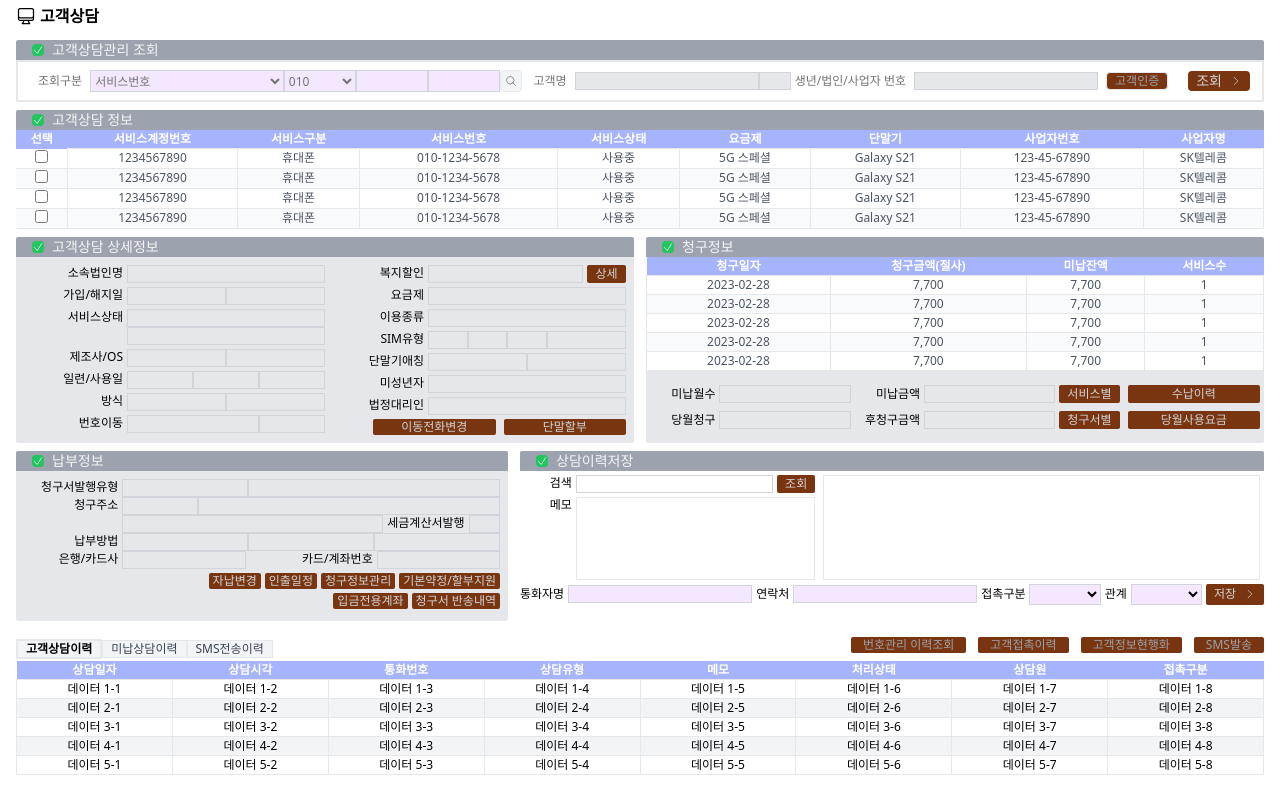
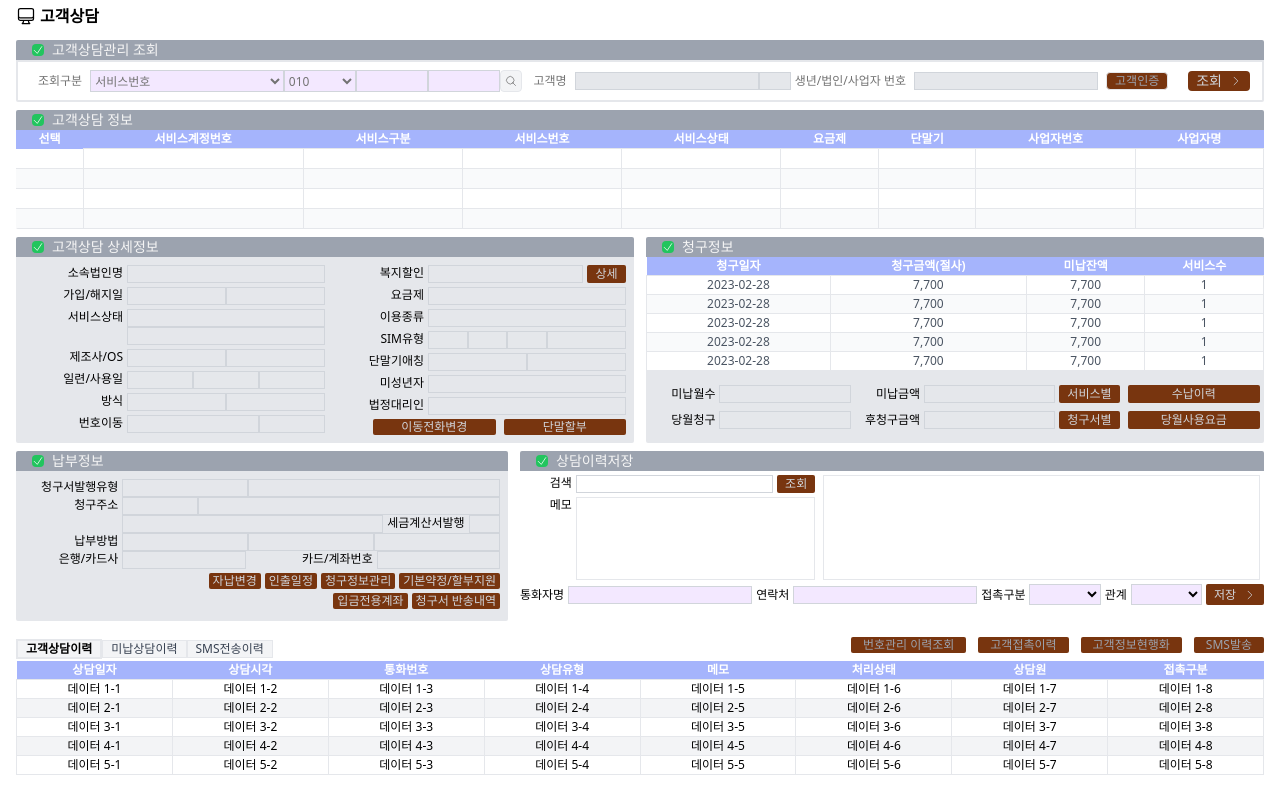
Before and after one commit to jinkihyeok/sk_practice, a React (Create React App) app: page / in a window 1280 px wide. Built offline with nearby package versions, Linux system fonts and the light colour scheme.

Commit message:
selectedConsultationInfo > 배열로 수정 & ClientInfo > data 연결

```diff
--- a/src/components/sections/ClientInfo.tsx
+++ b/src/components/sections/ClientInfo.tsx
@@ -1,6 +1,11 @@
 import SectionHeader from "../common/SectionHeader";
+import { useContext } from "react";
+import { GlobalStateContext } from "../../context/GlobalStateContext";
 
 export default function ClientInfo() {
+    const { state } = useContext(GlobalStateContext);
+    const consultationInfoList = state.selectedConsultationInfo;
+
     return (
         <div className="section-style">
             <SectionHeader title="고객상담 정보" />
@@ -20,26 +25,44 @@ export default function ClientInfo() {
                     </tr>
                     </thead>
                     <tbody className="text-gray-600 text-center">
-                    {Array(4)
+                    {consultationInfoList.map((consultationInfo, index) => (
+                        <tr
+                            key={index}
+                            className={`border-b border-gray-200 hover:bg-gray-100 ${
+                                index % 2 === 0 ? "bg-white" : "bg-gray-50"
+                            }`}
+                        >
+                            <td className="px-1">
+                                <input type="checkbox" />
+                            </td>
+                            <td className="px-1 border">{consultationInfo.accountNumber}</td>
+                            <td className="px-1 border">{consultationInfo.serviceType}</td>
+                            <td className="px-1 border">{consultationInfo.serviceNumber}</td>
+                            <td className="px-1 border">{consultationInfo.serviceStatus}</td>
+                            <td className="px-1 border">{consultationInfo.ratePlan}</td>
+                            <td className="px-1 border">{consultationInfo.device}</td>
+                            <td className="px-1 border">{consultationInfo.businessNumber}</td>
+                            <td className="px-1 border">{consultationInfo.businessName}</td>
+                        </tr>
+                    ))}
+                    {Array(4 - consultationInfoList.length)
                         .fill(null)
                         .map((_, index) => (
                             <tr
-                                key={index}
-                                className={`border-b border-gray-200 hover:bg-gray-100 ${
-                                    index % 2 === 0 ? "bg-white" : "bg-gray-50"
+                                key={`empty-${index}`}
+                                className={`border-b border-gray-200 h-5 ${
+                                    (consultationInfoList.length + index) % 2 === 0 ? "bg-white" : "bg-gray-50"
                                 }`}
                             >
-                                <td className="px-1">
-                                    <input type="checkbox" />
-                                </td>
-                                <td className="px-1 border">1234567890</td>
-                                <td className="px-1 border">휴대폰</td>
-                                <td className="px-1 border">010-1234-5678</td>
-                                <td className="px-1 border">사용중</td>
-                                <td className="px-1 border">5G 스페셜</td>
-                                <td className="px-1 border">Galaxy S21</td>
-                                <td className="px-1 border">123-45-67890</td>
-                                <td className="px-1 border">SK텔레콤</td>
+                                <td className="px-1"></td>
+                                <td className="px-1 border"></td>
+                                <td className="px-1 border"></td>
+                                <td className="px-1 border"></td>
+                                <td className="px-1 border"></td>
+                                <td className="px-1 border"></td>
+                                <td className="px-1 border"></td>
+                                <td className="px-1 border"></td>
+                                <td className="px-1 border"></td>
                             </tr>
                         ))}
                     </tbody>
--- a/src/components/sections/searchConsultationInfo/SearchModal.tsx
+++ b/src/components/sections/searchConsultationInfo/SearchModal.tsx
@@ -74,14 +74,14 @@ export default function SearchModal({
 
     const handleApply = () => {
         if (checkedAccount) {
-            const selectedConsultationInfo = ConsultationInfo.find(
+            const selectedConsultationInfo = ConsultationInfo.filter(
                 (info) => info.serviceNumber === inputNumber
             );
 
             setState((prevState) => ({
                 ...prevState,
                 selectedServiceAccount: checkedAccount,
-                selectedConsultationInfo: selectedConsultationInfo || null,
+                selectedConsultationInfo: selectedConsultationInfo || [],
             }));
         }
         const firstNumber = inputNumber.slice(0, 3);
--- a/src/context/GlobalStateContext.tsx
+++ b/src/context/GlobalStateContext.tsx
@@ -3,7 +3,7 @@ import { ServiceAccount, ConsultationInfo } from "../types";
 
 interface GlobalState {
     selectedServiceAccount: ServiceAccount | null;
-    selectedConsultationInfo: ConsultationInfo | null;
+    selectedConsultationInfo: ConsultationInfo[] | [];
 }
 
 interface GlobalStateContextProps {
@@ -13,7 +13,7 @@ interface GlobalStateContextProps {
 
 const initialState: GlobalState = {
     selectedServiceAccount: null,
-    selectedConsultationInfo: null,
+    selectedConsultationInfo: [],
 };
 
 export const GlobalStateContext = createContext<GlobalStateContextProps>({
--- a/src/dummyData/ConsultationInfo.ts
+++ b/src/dummyData/ConsultationInfo.ts
@@ -9,4 +9,24 @@ export const ConsultationInfo = [
         "businessNumber": "123-45-67890",
         "businessName": "SK텔레콤",
     },
+    {
+        "serviceNumber": "01046363519",
+        "accountNumber": "233456345",
+        "serviceType": "휴대폰",
+        "serviceStatus": "미사용",
+        "ratePlan": "4G",
+        "device": "Galaxy S20",
+        "businessNumber": "123-45-67890",
+        "businessName": "LG유플러스",
+    },
+    {
+        "serviceNumber": "12312341234",
+        "accountNumber": "123456789",
+        "serviceType": "휴대폰",
+        "serviceStatus": "사용중",
+        "ratePlan": "5G 스페셜",
+        "device": "Galaxy S21",
+        "businessNumber": "123-45-67890",
+        "businessName": "SK텔레콤",
+    },
 ];
```
